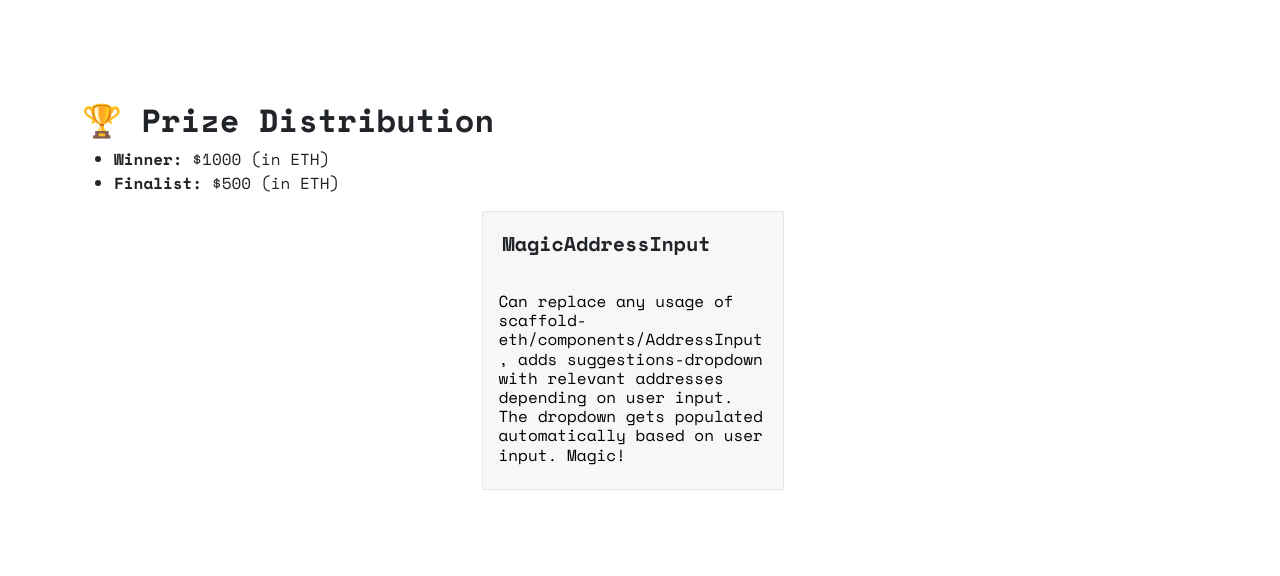
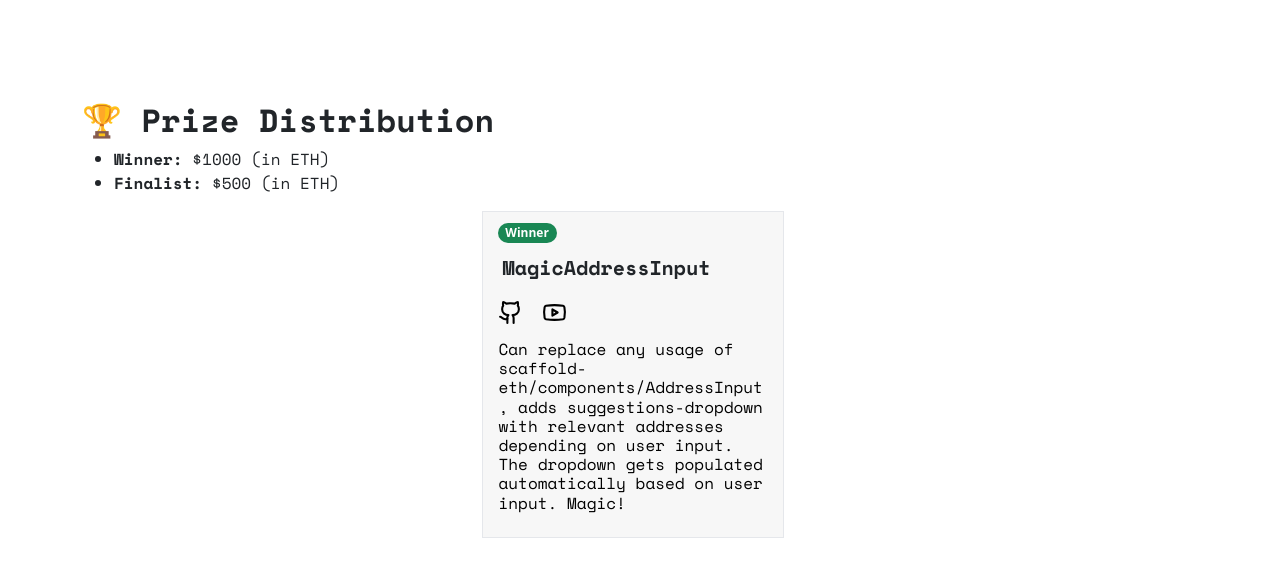
Before and after one commit to omgbbqhaxx/chaoticgoods, a plain HTML site: page index.html in a window 1280 px wide. Shown: the part 74-650 px from the top of the page. Drawn offline with nearby package versions, Linux system fonts and the light colour scheme; some packages are replaced by stand-ins of ours; a script that the page names is missing.

Commit message:
ogy dogy.

```diff
--- a/index.html
+++ b/index.html
@@ -109,7 +109,15 @@
         <div class="card mycard p3">
 
 
+          <span class="badge rounded-pill text-bg-success badgex" >Winner</span><br>
           <h1 class="space-mono-bold ttfont" >MagicAddressInput</h1>
+
+          <a href="https://github.com/jennyg0/se2-token-gate" class="inline-block" target="_blank"><img alt="youtube icon" class="minic" src="static/icon-github.svg"></a>
+          <a href="https://github.com/jennyg0/se2-token-gate" class="inline-block" target="_blank"><img alt="youtube icon" class="minic" src="static/icon-youtube.svg"></a>
+
+          <br>
+
+
           <div class="card-body">
             <h4 class="card-title titletwo" style="font-size: 16px; text-align: left;">
               Can replace any usage of scaffold-eth/components/AddressInput, adds suggestions-dropdown with relevant addresses depending on user input. The dropdown gets populated automatically based on user input. Magic!
--- a/static/stylex.css
+++ b/static/stylex.css
@@ -149,3 +149,16 @@ img {
   width: 100%;
   height: auto;
 }
+
+.badgex {
+  text-align:left;
+  margin-top : 11px;
+  margin-left:15px;
+  float:left;
+}
+
+.minic {
+  width: 25px;
+  float: left;;
+  margin: 0px 4px 0px 15px;
+}
```
Also changed, not shown: static/icon-github.svg (added), static/icon-youtube.svg (added).
